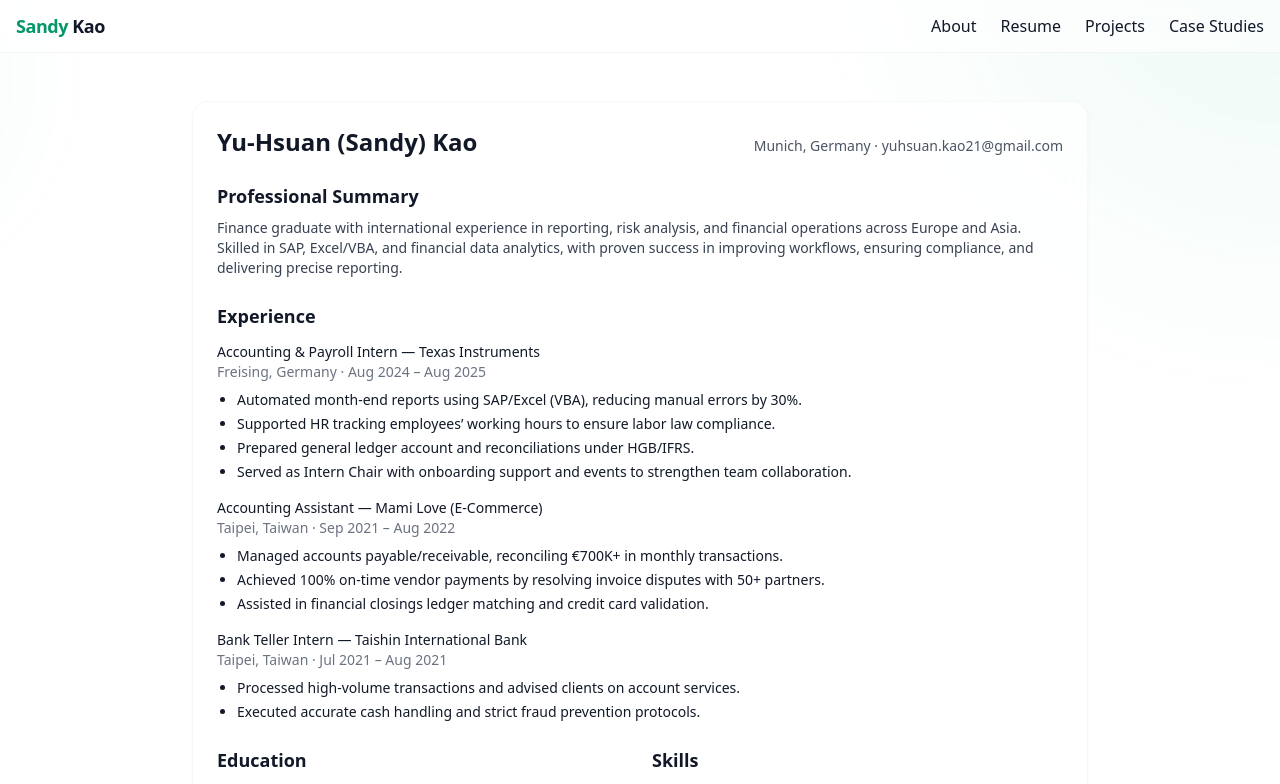
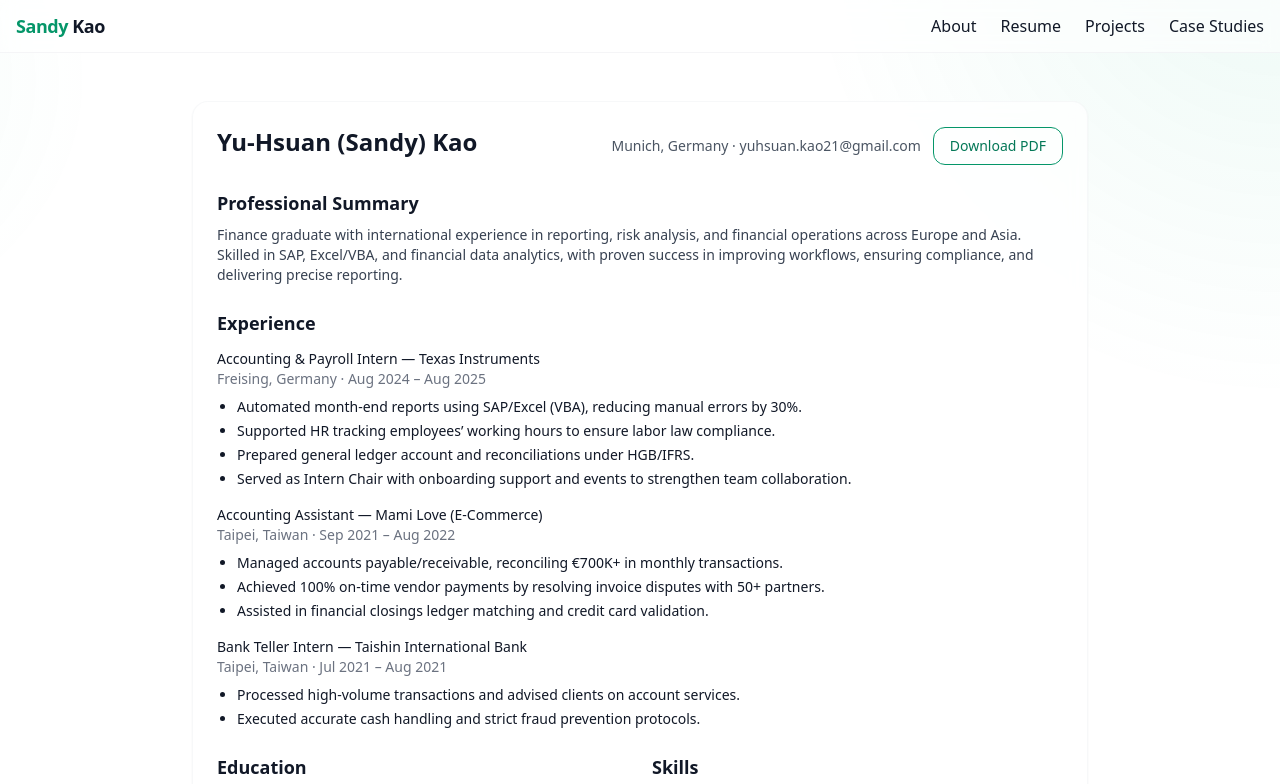
Before and after one commit to SandyKao0301/SandyKao, a Next.js app: page /resume in a window 1280 px wide. Shown: the top 784 px of the page. Built offline with nearby package versions, Linux system fonts and the light colour scheme.

Commit message:
Update page.tsx

```diff
--- a/app/resume/page.tsx
+++ b/app/resume/page.tsx
@@ -7,9 +7,10 @@ export default function ResumePage(){
     <div className="container py-12 print:py-0">
       <div className="card max-w-4xl mx-auto">
         <header className="flex flex-col gap-1 sm:flex-row sm:items-baseline sm:justify-between">
-          <h1 className="text-2xl font-semibold">Yu‑Hsuan (Sandy) Kao</h1>
-          <div className="text-sm text-gray-600 dark:text-gray-400">
-            Munich, Germany · <EmailLink />
+          <h1 className="text-2xl font-semibold">Yu-Hsuan (Sandy) Kao</h1>
+          <div className="text-sm text-gray-600 dark:text-gray-400 flex items-center gap-3">
+            <span>Munich, Germany · <EmailLink /></span>
+            <a className="btn-outline no-print" href="/CV.pdf" download>Download PDF</a>
           </div>
         </header>
 
@@ -28,18 +29,18 @@ export default function ResumePage(){
               <div className="font-medium">Accounting & Payroll Intern — Texas Instruments</div>
               <div className="text-gray-500">Freising, Germany · Aug 2024 – Aug 2025</div>
               <ul className="list-disc ml-5 mt-2 space-y-1">
-                <li>Automated month‑end reports using SAP/Excel (VBA), reducing manual errors by 30%.</li>
+                <li>Automated month-end reports using SAP/Excel (VBA), reducing manual errors by 30%.</li>
                 <li>Supported HR tracking employees’ working hours to ensure labor law compliance.</li>
                 <li>Prepared general ledger account and reconciliations under HGB/IFRS.</li>
                 <li>Served as Intern Chair with onboarding support and events to strengthen team collaboration.</li>
               </ul>
             </div>
             <div>
-              <div className="font-medium">Accounting Assistant — Mami Love (E‑Commerce)</div>
+              <div className="font-medium">Accounting Assistant — Mami Love (E-Commerce)</div>
               <div className="text-gray-500">Taipei, Taiwan · Sep 2021 – Aug 2022</div>
               <ul className="list-disc ml-5 mt-2 space-y-1">
                 <li>Managed accounts payable/receivable, reconciling €700K+ in monthly transactions.</li>
-                <li>Achieved 100% on‑time vendor payments by resolving invoice disputes with 50+ partners.</li>
+                <li>Achieved 100% on-time vendor payments by resolving invoice disputes with 50+ partners.</li>
                 <li>Assisted in financial closings ledger matching and credit card validation.</li>
               </ul>
             </div>
@@ -47,7 +48,7 @@ export default function ResumePage(){
               <div className="font-medium">Bank Teller Intern — Taishin International Bank</div>
               <div className="text-gray-500">Taipei, Taiwan · Jul 2021 – Aug 2021</div>
               <ul className="list-disc ml-5 mt-2 space-y-1">
-                <li>Processed high‑volume transactions and advised clients on account services.</li>
+                <li>Processed high-volume transactions and advised clients on account services.</li>
                 <li>Executed accurate cash handling and strict fraud prevention protocols.</li>
               </ul>
             </div>
@@ -80,7 +81,7 @@ export default function ResumePage(){
 
         <section className="mt-6 text-sm">
           <h2 className="font-semibold text-lg">Coursework</h2>
-          <p className="mt-2">CFA Level 1, Advanced Corporate Finance, Computational Macroeconomics, Continuous‑time Derivatives Pricing, Applied Statistics</p>
+          <p className="mt-2">CFA Level 1, Advanced Corporate Finance, Computational Macroeconomics, Continuous-time Derivatives Pricing, Applied Statistics</p>
         </section>
 
         <section className="mt-6 text-sm">
```
